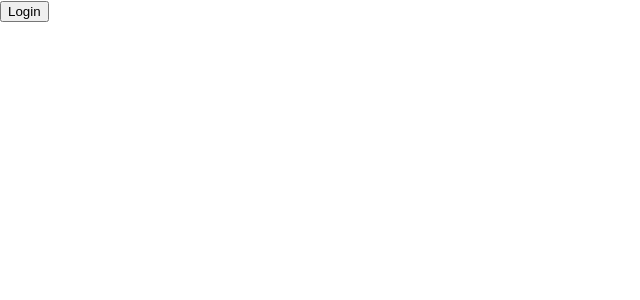
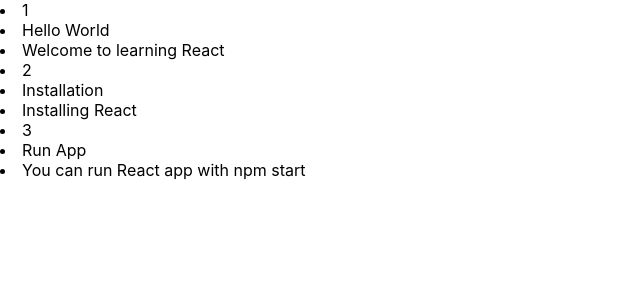
Before and after one commit to Danny-Rodriguez/dmfa, a React (Create React App) app: page / in a window 1280 px wide. Shown: the top 300 px of the page, without its empty margins (0-640 px from the left). Built offline with nearby package versions, Linux system fonts and the light colour scheme.

Commit message:
Implemented Display List and Keys

```diff
--- a/src/App.js
+++ b/src/App.js
@@ -4,6 +4,7 @@
 import Clock from "./components/Clock"
 import { useState } from "react"
 import LoginControl from "./components/LoginControl"
+import Blog from "./components/Blog"
 
 function App() {
   const [flag, setflag] = useState(true)
@@ -12,10 +13,23 @@
     lastname: "Rodriguez"
   }
 
-  // const toggle = () => {
-  //   console.log("Toggle Clicked")
-  //   setflag(!flag)
-  // }
+  const posts = [
+    {
+      id: 1,
+      title: "Hello World",
+      content: "Welcome to learning React"
+    },
+    {
+      id: 2,
+      title: "Installation",
+      content: "Installing React"
+    },
+    {
+      id: 3,
+      title: "Run App",
+      content: "You can run React app with npm start"
+    }
+  ]
 
   return (
     <>
@@ -24,7 +38,8 @@
       {/* <Welcome user="Danny" />
       <Welcome user="Luke" />
       <Welcome user="Jake" /> */}
-      <LoginControl />
+      {/* <LoginControl /> */}
+      <Blog posts={posts} />
     </>
   )
 }
--- /dev/null
+++ b/src/components/Blog.jsx
@@ -0,0 +1,29 @@
+function Blog(props) {
+  const content = props.posts.map(post => {
+    return (
+      <>
+        <Post key={post.id} post={post} />
+      </>
+    )
+  })
+  return <div>{content}</div>
+}
+
+function Post(props) {
+  const { id, title, content } = props.post
+  return (
+    <div>
+      <li>{id}</li>
+      <li>{title}</li>
+      <li>{content}</li>
+    </div>
+  )
+}
+
+{
+  /* <li>{post.id}</li>
+<li>{post.title}</li>
+<li>{post.content}</li> */
+}
+
+export default Blog
```
